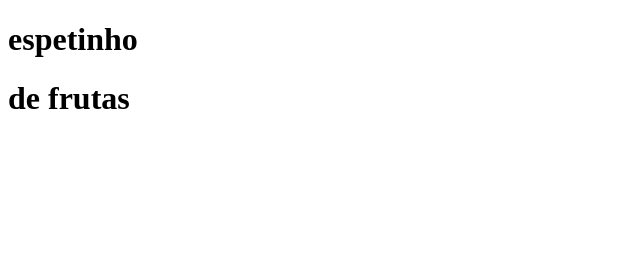
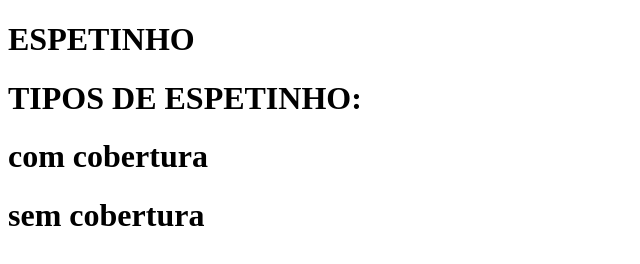
Before and after one commit to joaovitorfigueira/Joao1, a plain HTML site: page index.html in a window 1280 px wide. Shown: the whole page, without its empty margins (0-640 px from the left). Drawn offline with Linux system fonts and the light colour scheme.

Commit message:
Update index.html

```diff
--- a/index.html
+++ b/index.html
@@ -4,12 +4,18 @@
     <meta charset="UTF-8">
     <meta http-equiv="X-UA-Compatible" content="IE=edge">
     <meta name="viewport" content="width=device-width, initial-scale=1.0">
-    <title>Document</title>
+    <title>espetinho</title>
 </head>
 <body>
     <header>
-    <h1>espetinho</h1>
-    <h1>de frutas</h1>
+        <h1>ESPETINHO</h1>
+
+    <h1>TIPOS DE ESPETINHO:</h1>
+
+
+    <h1>com cobertura</h1>
+
+    <h1>sem cobertura</h1>
     </header>
 </body>
 </html>
```
